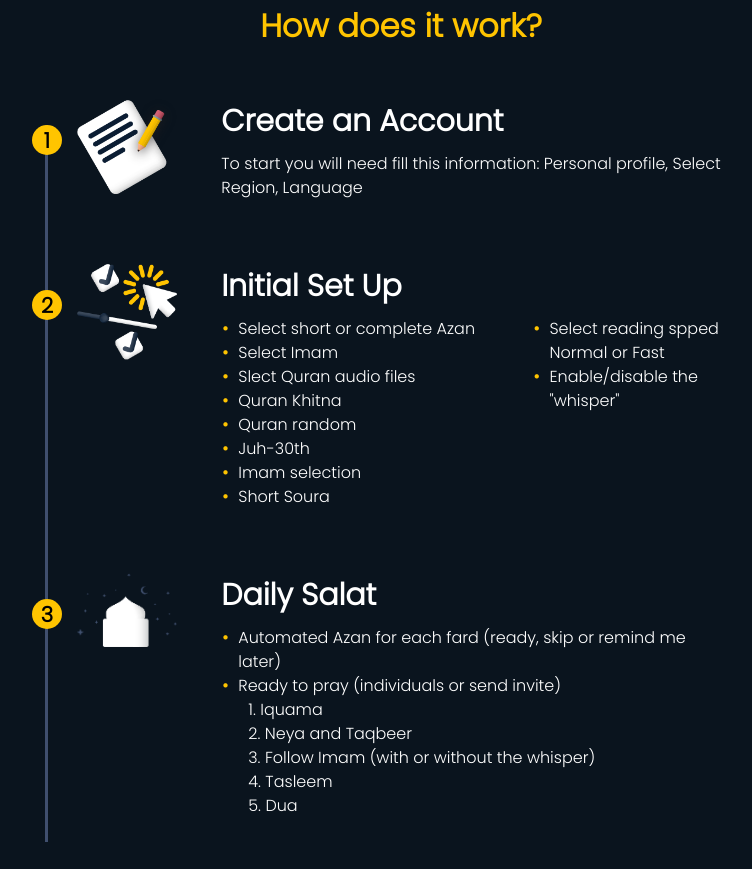
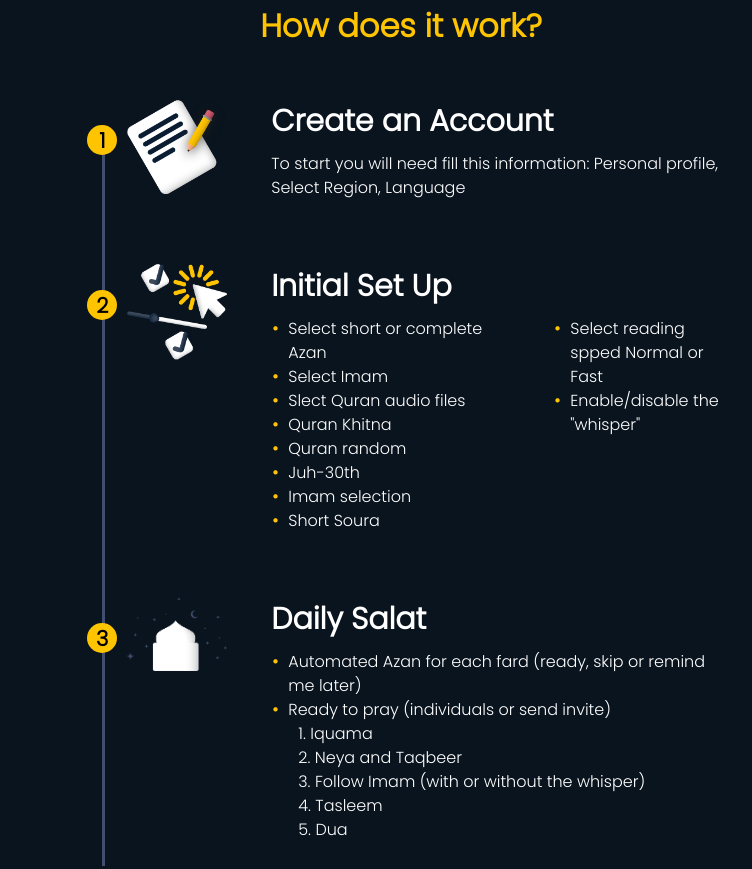
Before and after one commit to ashfahan/Imami, a plain HTML site: page index.html in a window 1280 px wide. Shown: the part 800-1669 px from the top of the page, without its empty margins (239-991 px from the left). Drawn offline with nearby package versions, Linux system fonts and the light colour scheme; a script that the page names is missing.

Commit message:
fix timeline component

```diff
--- a/css/web/style.css
+++ b/css/web/style.css
@@ -62,7 +62,8 @@ a.navbar-brand img {
 }
 
 .timeline {
-  padding: 0;
+  position: relative;
+  padding: 0 0 0 50px;
   list-style: none;
   position: relative;
   margin-top: 80px;
@@ -75,8 +76,7 @@ a.navbar-brand img {
   content: "";
   width: 3px;
   background-color: #404f6e;
-  left: 45%;
-  margin-left: -50%;
+  left: 25px;
 }
 
 .timeline-panel {
@@ -98,12 +98,11 @@ a.navbar-brand img {
   padding: 6px;
   position: absolute;
   top: 0;
-  left: -7%;
+  left: -25px;
+  transform: translateX(-50%);
   width: 30px;
   height: 30px;
   text-align: center;
-  justify-content: center;
-  margin: auto;
   line-height: 20px;
 }
 
```
